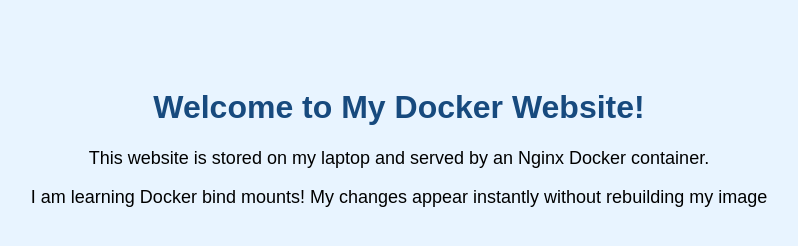
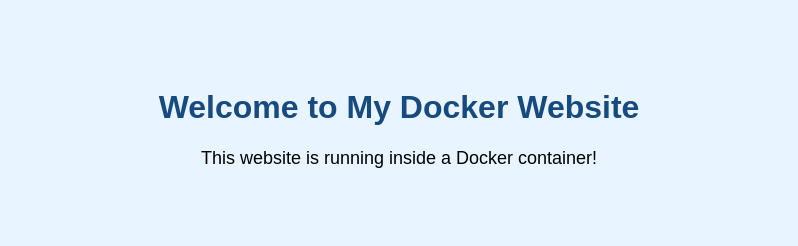
Before and after one commit to dorothy-DevOps/cloud-support-engineering-portfolio, a plain HTML site: page website/index.html in a window 1280 px wide. Shown: the whole page, without its empty margins (241-1039 px from the left). Drawn offline with Linux system fonts and the light colour scheme.

```diff
--- a/website/index.html
+++ b/website/index.html
@@ -21,8 +21,8 @@
     </style>
 </head>
 <body>
-    <h1>Welcome to My Docker Website!</h1>
-    <p>This website is stored on my laptop and served by an Nginx Docker container.</p>
-    <p><p>I am learning Docker bind mounts! My changes appear instantly without rebuilding my image</p>
+    <h1>Welcome to My Docker Website</h1>
+    <p>This website is running inside a Docker container!</p>
+    <!-- Docker build cache experiment -->
 </body>
 </html>
```
Also changed, not shown: 1 other file.
